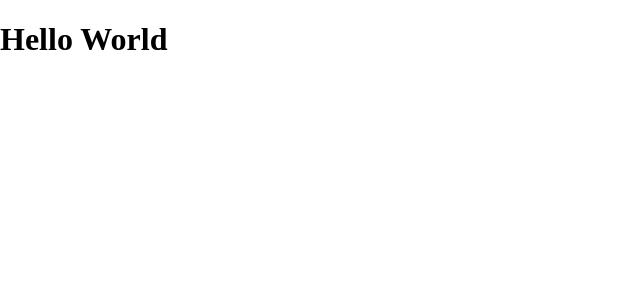
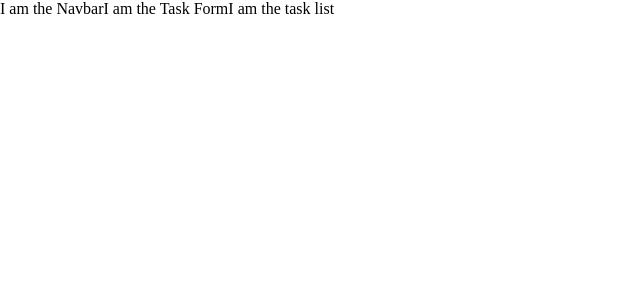
Before and after one commit to irvingvjuarez/pern-stack, a React (Vite) app in the folder client/: page / in a window 1280 px wide. Shown: the top 300 px of the page, without its empty margins (0-640 px from the left). Built offline with nearby package versions, Linux system fonts and the light colour scheme.

Commit message:
Rendering a basic app

```diff
--- a/client/package.json
+++ b/client/package.json
@@ -10,7 +10,8 @@
   },
   "dependencies": {
     "react": "^18.2.0",
-    "react-dom": "^18.2.0"
+    "react-dom": "^18.2.0",
+    "react-router-dom": "^6.4.1"
   },
   "devDependencies": {
     "@types/react": "^18.0.17",
--- a/client/src/App.tsx
+++ b/client/src/App.tsx
@@ -1,6 +1,13 @@
+import { BrowserRouter, Routes, Route } from "react-router-dom";
+import { Home } from "./pages/Home";
+
 function App() {
   return (
-    <h1>Hello World</h1>
+    <BrowserRouter>
+      <Routes>
+        <Route path="/" element={<Home />} />
+      </Routes>
+    </BrowserRouter>
   )
 }
 
--- /dev/null
+++ b/client/src/pages/Home.tsx
@@ -0,0 +1,13 @@
+import { TaskForm } from "../components/TaskForm"
+import { TaskList } from "../components/TaskList"
+import { Navbar } from "../components/Navbar"
+
+export const Home = () => {
+  return(
+    <div>
+      <Navbar />
+      <TaskForm />
+      <TaskList />
+    </div>
+  )
+}
```
Also changed, not shown: 1 other file (tests, documents, lock files or other folders).
